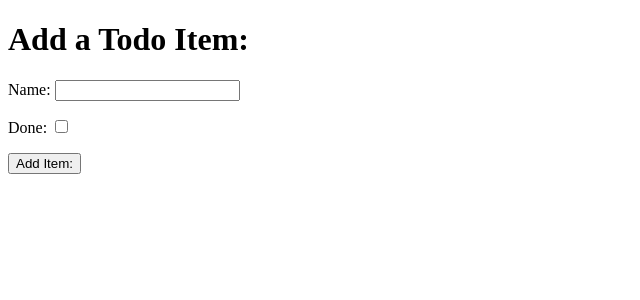
After one commit to CarinaAJ/hello-django, a Django app: page /add in a window 1280 px wide. The commit adds this page. Shown: the top 300 px of the page, without its empty margins (0-640 px from the left). Run offline with Django 3.2, Linux system fonts and the light colour scheme.

Commit message:
Create a new item videos of walkthrough

```diff
--- a/django_todo/urls.py
+++ b/django_todo/urls.py
@@ -15,9 +15,10 @@ Including another URLconf
 """
 from django.contrib import admin
 from django.urls import path
-from todo.views import get_todo_list
+from todo.views import get_todo_list, add_item
 
 urlpatterns = [
     path('admin/', admin.site.urls),
-    path('', get_todo_list, name='get_todo_list')
+    path('', get_todo_list, name='get_todo_list'),
+    path('add', add_item, name='add')
 ]
--- /dev/null
+++ b/todo/templates/todo/add_item.html
@@ -0,0 +1,35 @@
+<!DOCTYPE html>
+<html lang="en">
+
+<head>
+    <meta charset="UTF-8">
+    <meta http-equiv="X-UA-Compatible" content="IE=edge">
+    <meta name="viewport" content="width=device-width, initial-scale=1.0">
+    <title>Document</title>
+</head>
+
+<body>
+    <h1>Add a Todo Item:</h1>
+    <form method="POST" action="add">
+        {% csrf_token %}
+        <div>
+            <p>
+                <label for="id_name">Name: </label>
+                <input type="text" id="id_name" name="item_name">
+            </p>
+        </div>
+        <div>
+            <p>
+                <label for="id_done">Done: </label>
+                <input type="checkbox" id="id_done" name="done">
+            </p>
+        </div>
+        <div>
+            <p>
+                <button type="submit">Add Item: </button></p>
+        </div>
+    </form>
+
+</body>
+
+</html>
--- a/todo/templates/todo/todo_list.html
+++ b/todo/templates/todo/todo_list.html
@@ -23,6 +23,7 @@
         <tr><td>You have nothing to do.</td></tr>
         {% endfor%}
     </table>
+    <a href="/add">Add an Item</a>
 </body>
 
 </html>
--- a/todo/views.py
+++ b/todo/views.py
@@ -1,4 +1,4 @@
-from django.shortcuts import render
+from django.shortcuts import render, redirect
 from .models import Item
 
 # Create your views here.
@@ -10,3 +10,13 @@ def get_todo_list(request):
         'items': items
     }
     return render(request, 'todo/todo_list.html', context)
+
+
+def add_item(request):
+    if request.method == 'POST':
+        name = request.POST.get('item_name')
+        done = 'done' in request.POST
+        Item.objects.create(name=name, done=done)
+
+        return redirect('get_todo_list')
+    return render(request, 'todo/add_item.html')
```
Also changed, not shown: db.sqlite3.
